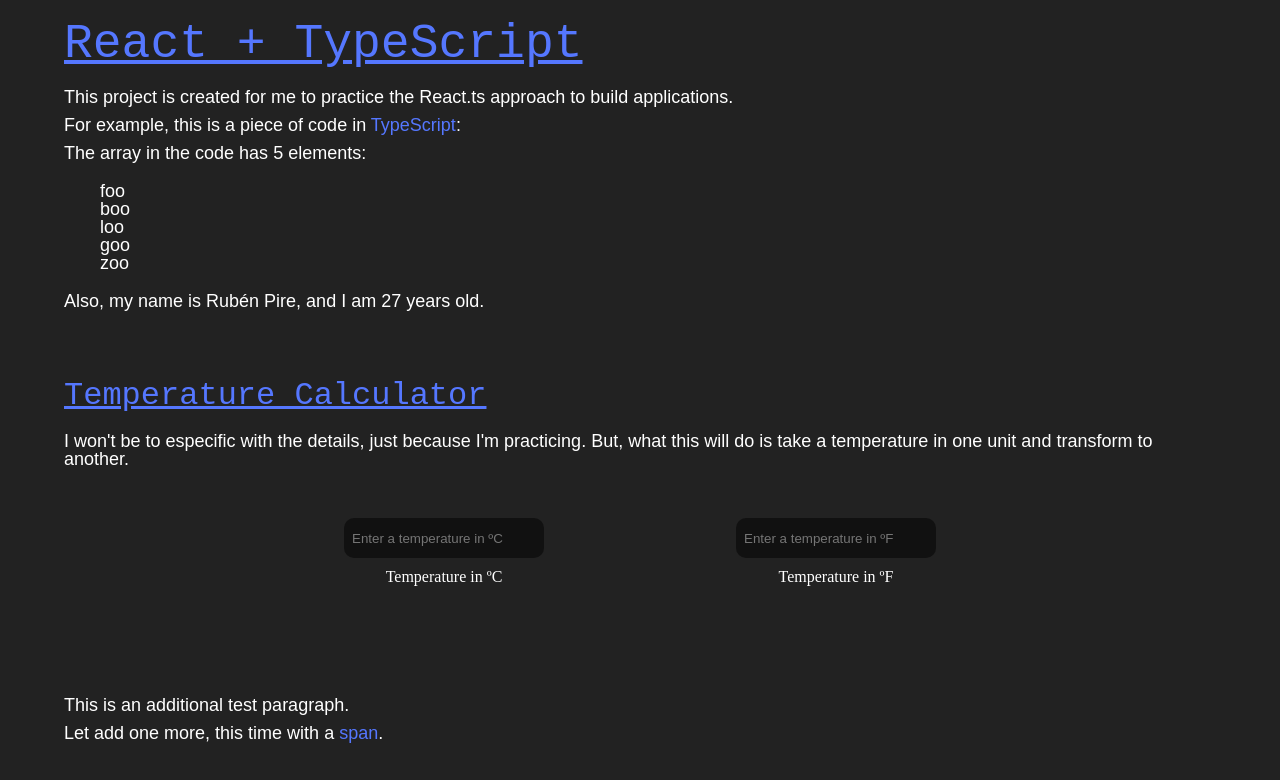
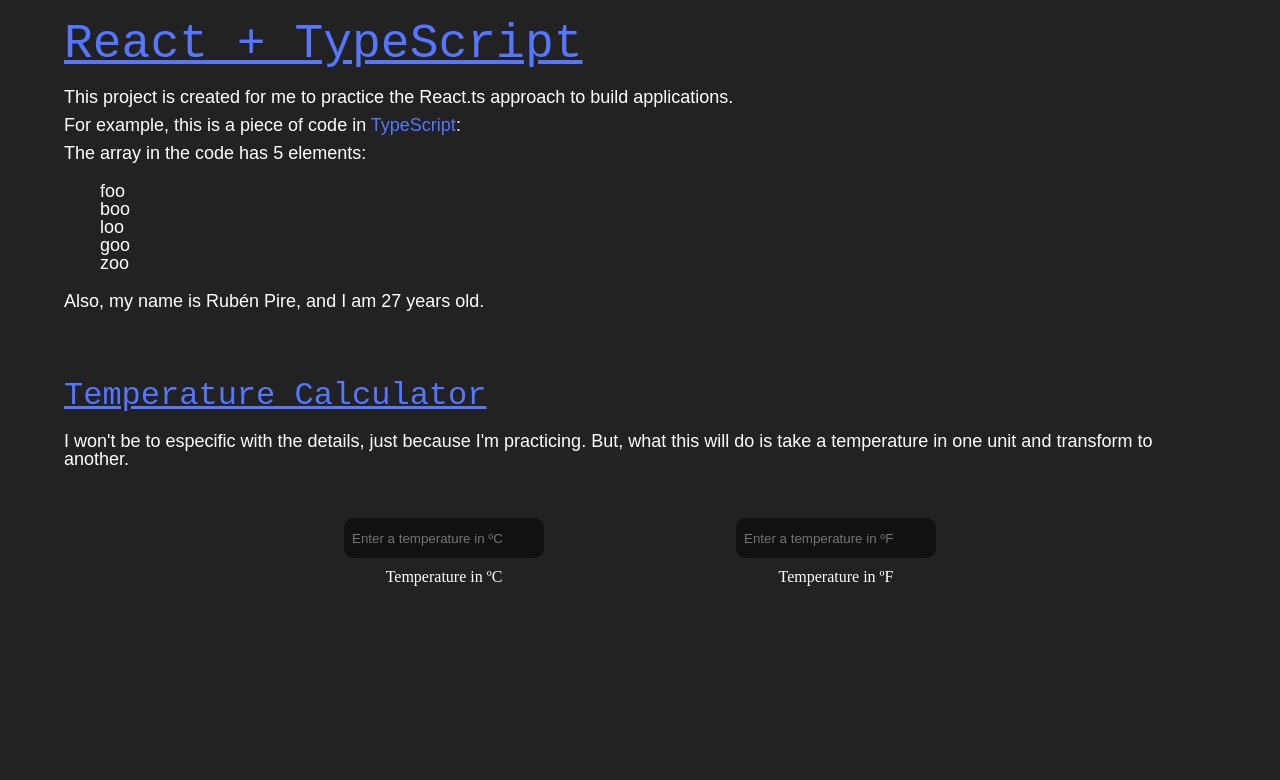
Before and after one commit to rpire/react-typescript, a React (Create React App) app: page / in a window 1280 px wide. Shown: the top 780 px of the page. Built offline with nearby package versions, Linux system fonts and the light colour scheme.

Commit message:
Remove the last two paragraphs

```diff
--- a/src/App.tsx
+++ b/src/App.tsx
@@ -41,12 +41,6 @@ const App = ({ name, age }: PropType) => {
         years old.
       </p>
       <TempCalc />
-      <p>This is an additional test paragraph.</p>
-      <p>
-        Let add one more, this time with a
-        <span> span</span>
-        .
-      </p>
     </>
   );
 };
```
